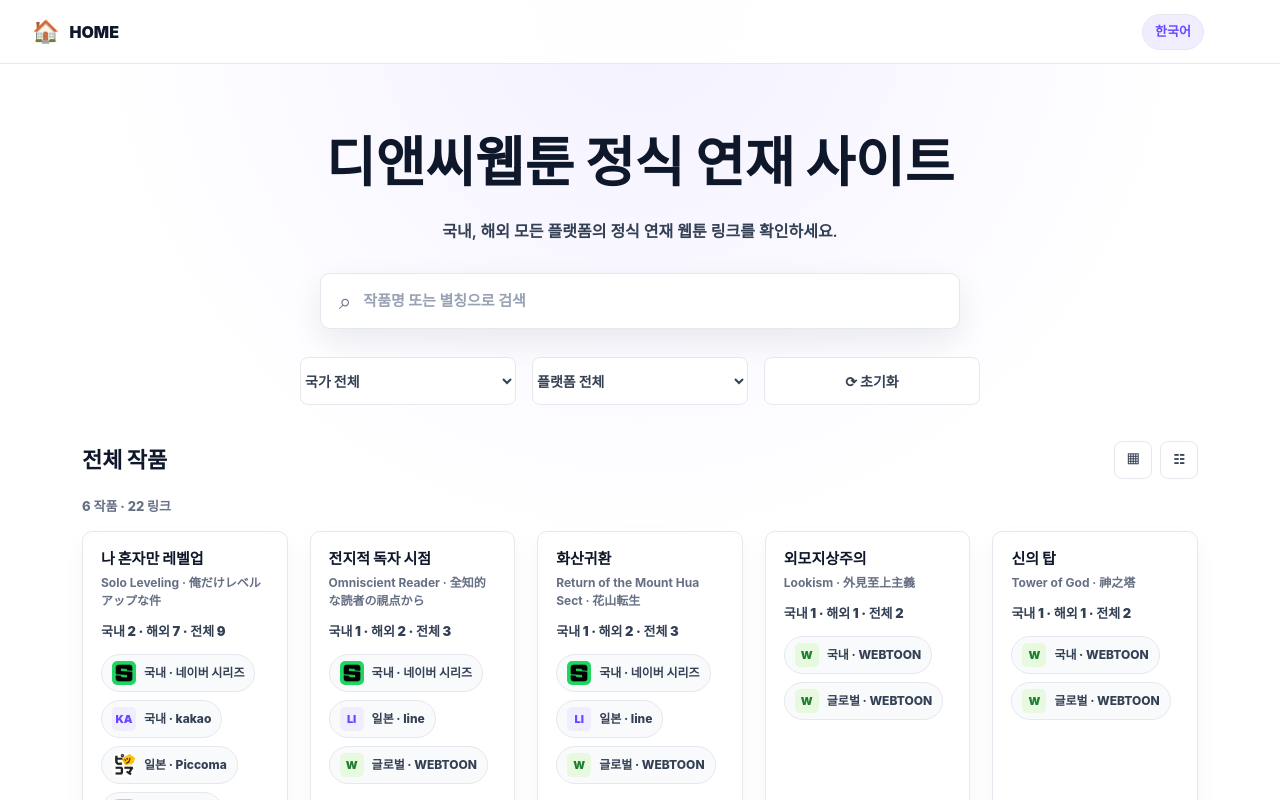
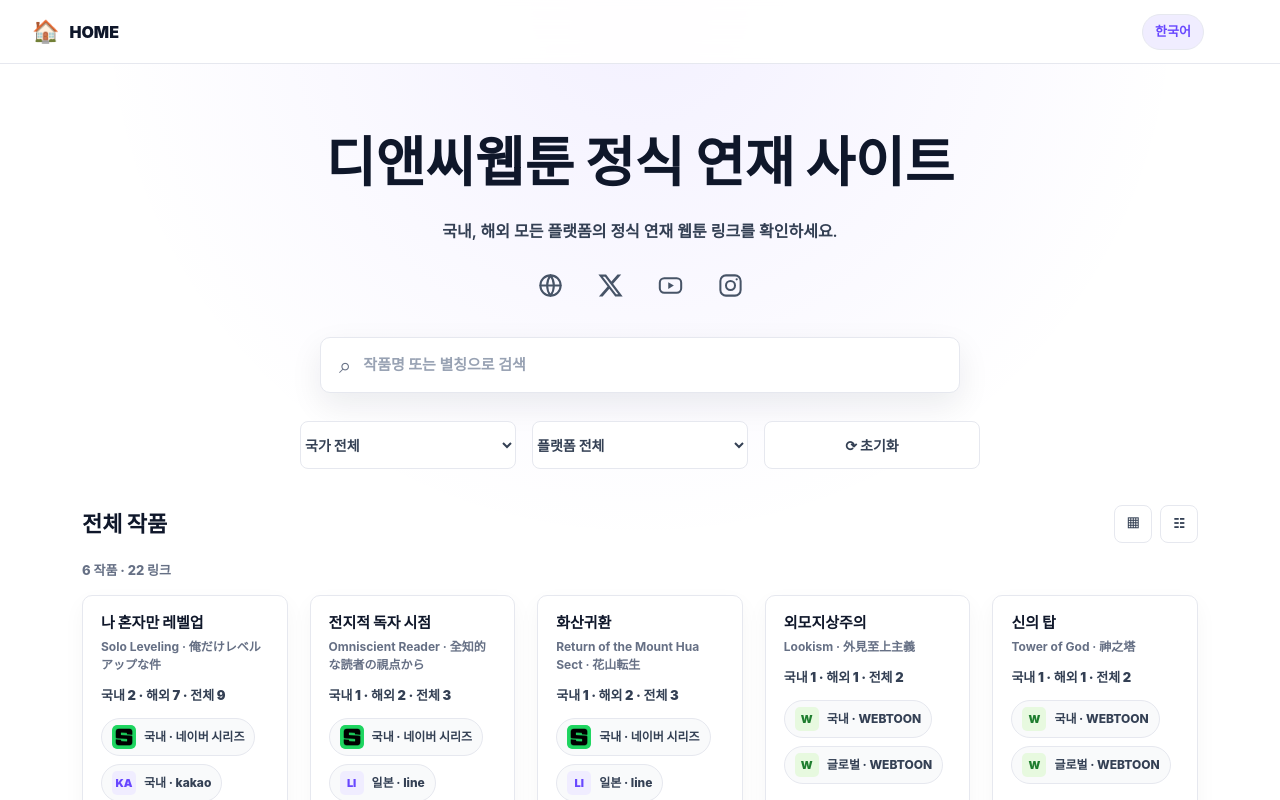
Before and after one commit to dncgpt8-del/webtoon-links-hub, a Next.js app: page / in a window 1280 px wide. Shown: the top 800 px of the page. Built offline with nearby package versions, Linux system fonts and the light colour scheme; no server answers.

Commit message:
Add official social links

```diff
--- a/app/globals.css
+++ b/app/globals.css
@@ -187,10 +187,49 @@
 }
 
 .hero-main p {
-  margin: 16px 0 30px;
+  margin: 16px 0 20px;
   color: #344054;
   font-size: 16px;
   font-weight: 600;
+}
+
+.social-links {
+  display: flex;
+  align-items: center;
+  justify-content: center;
+  gap: 16px;
+  margin-bottom: 30px;
+}
+
+.social-links a {
+  display: grid;
+  width: 44px;
+  height: 44px;
+  place-items: center;
+  border-radius: 999px;
+  color: #475467;
+  transition:
+    color 160ms ease,
+    background 160ms ease,
+    transform 160ms ease;
+}
+
+.social-links a:hover,
+.social-links a:focus-visible {
+  background: var(--violet-soft);
+  color: var(--violet);
+  outline: none;
+  transform: translateY(-2px);
+}
+
+.social-links svg {
+  width: 27px;
+  height: 27px;
+  fill: none;
+  stroke: currentColor;
+  stroke-linecap: round;
+  stroke-linejoin: round;
+  stroke-width: 1.8;
 }
 
 .search-box {
--- a/app/page.tsx
+++ b/app/page.tsx
@@ -883,6 +883,61 @@
           </h1>
           <p>{copy.heroDescription}</p>
 
+          <nav className="social-links" aria-label="디앤씨웹툰 공식 채널">
+            <a
+              aria-label="디앤씨미디어 홈페이지"
+              href="https://dncmedia.co.kr/"
+              rel="noreferrer"
+              target="_blank"
+              title="홈페이지"
+            >
+              <svg aria-hidden="true" viewBox="0 0 24 24">
+                <circle cx="12" cy="12" r="9" />
+                <path d="M3 12h18M12 3a15 15 0 0 1 0 18M12 3a15 15 0 0 0 0 18" />
+              </svg>
+            </a>
+            <a
+              aria-label="디앤씨웹툰 X"
+              href="https://x.com/dncwebtoon3"
+              rel="noreferrer"
+              target="_blank"
+              title="X"
+            >
+              <svg aria-hidden="true" viewBox="0 0 24 24">
+                <path
+                  d="M18.244 2.25h3.308l-7.227 8.26 8.502 11.24H16.17l-5.214-6.817L4.99 21.75H1.68l7.73-8.835L1.254 2.25H8.08l4.713 6.231 5.451-6.231Zm-1.161 17.52h1.833L7.084 4.126H5.117L17.083 19.77Z"
+                  fill="currentColor"
+                  stroke="none"
+                />
+              </svg>
+            </a>
+            <a
+              aria-label="디앤씨웹툰 유튜브"
+              href="https://www.youtube.com/@DNCWEBTOON"
+              rel="noreferrer"
+              target="_blank"
+              title="유튜브"
+            >
+              <svg aria-hidden="true" viewBox="0 0 24 24">
+                <rect x="2.5" y="5.5" width="19" height="13" rx="4" />
+                <path d="m10 9 5 3-5 3Z" fill="currentColor" stroke="none" />
+              </svg>
+            </a>
+            <a
+              aria-label="디앤씨웹툰 인스타그램"
+              href="https://www.instagram.com/dnc_webtoon/"
+              rel="noreferrer"
+              target="_blank"
+              title="인스타그램"
+            >
+              <svg aria-hidden="true" viewBox="0 0 24 24">
+                <rect x="3" y="3" width="18" height="18" rx="5" />
+                <circle cx="12" cy="12" r="4" />
+                <circle cx="17.5" cy="6.5" r="1" fill="currentColor" stroke="none" />
+              </svg>
+            </a>
+          </nav>
+
           <label className="search-box">
             <span>⌕</span>
             <input
```
